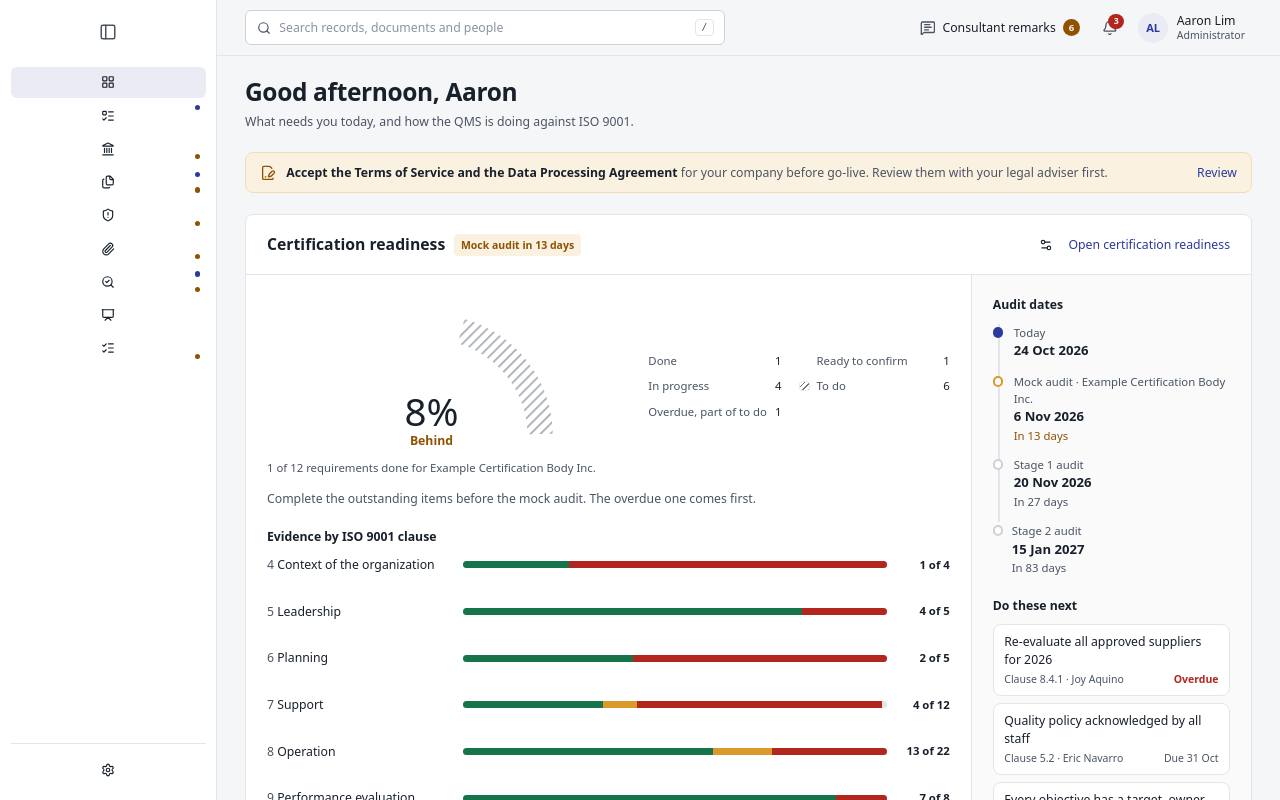
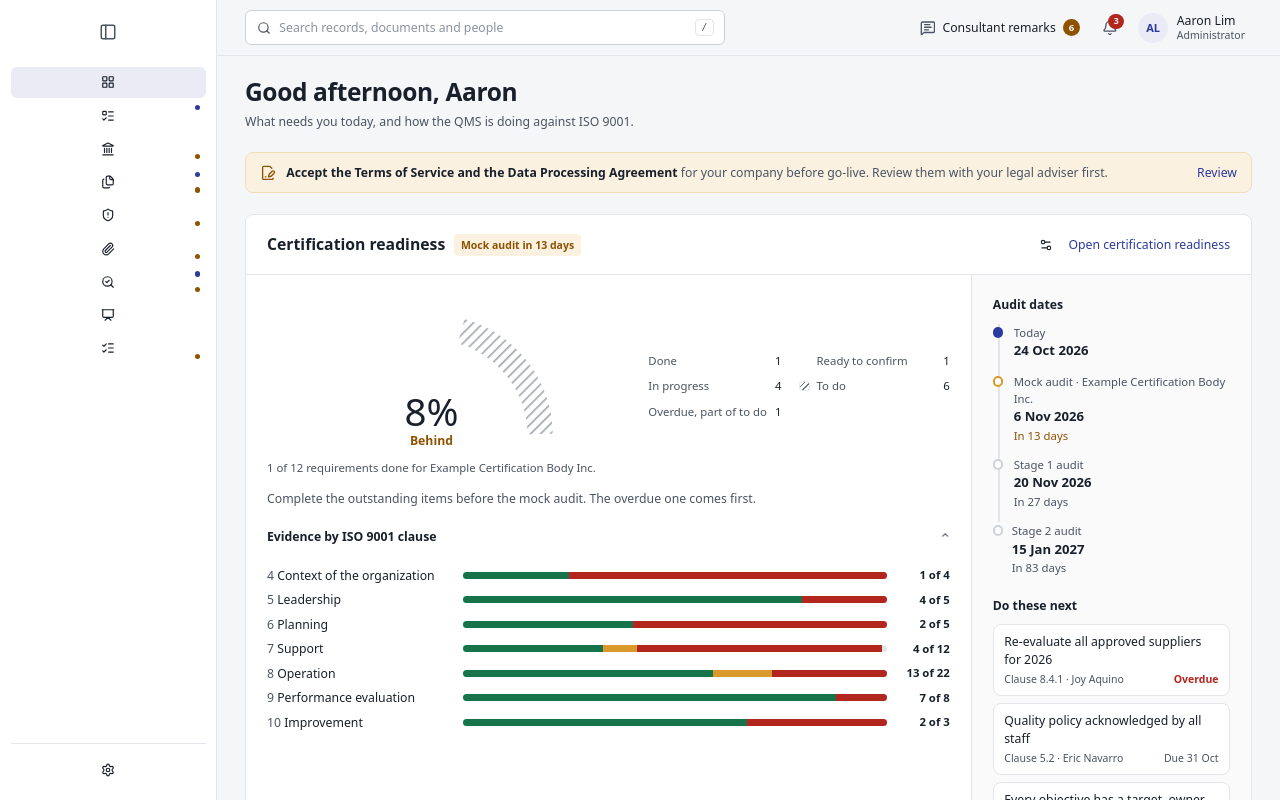
Before and after one commit to dbauto/afdhlskdfs-iqms-preview, a React (Vite) app in the folder app/: page / in a window 1280 px wide. Shown: the top 800 px of the page. Built offline with nearby package versions, Linux system fonts and the light colour scheme.

Commit message:
ui: make Overview certification clause evidence collapsible

```diff
--- a/app/src/pages/overview.tsx
+++ b/app/src/pages/overview.tsx
@@ -308,10 +308,13 @@ function ReadinessHero({ coverage, showEvidence }: { coverage: Coverage; showEvi
             </p>
           </div>
           {showEvidence && (
-            <div className="flex flex-1 flex-col gap-3">
-              <h3 className="text-sm font-semibold">Evidence by ISO 9001 clause</h3>
-              <EvidenceByClause coverage={coverage} bare />
-            </div>
+            <details className="group flex flex-col gap-3" open>
+              <summary className="flex cursor-pointer list-none items-center justify-between gap-2 text-sm font-semibold focus-visible:outline-2 focus-visible:outline-offset-2 focus-visible:outline-ring [&::-webkit-details-marker]:hidden">
+                Evidence by ISO 9001 clause
+                <span aria-hidden="true" className="text-xs text-muted-foreground group-open:rotate-180">⌄</span>
+              </summary>
+              <div className="pt-3"><EvidenceByClause coverage={coverage} bare /></div>
+            </details>
           )}
         </div>
         <aside className="flex min-w-0 flex-[1_1_20rem] flex-col gap-6 border-l bg-background/50 p-6 max-[54rem]:border-l-0 max-[54rem]:border-t">
```
